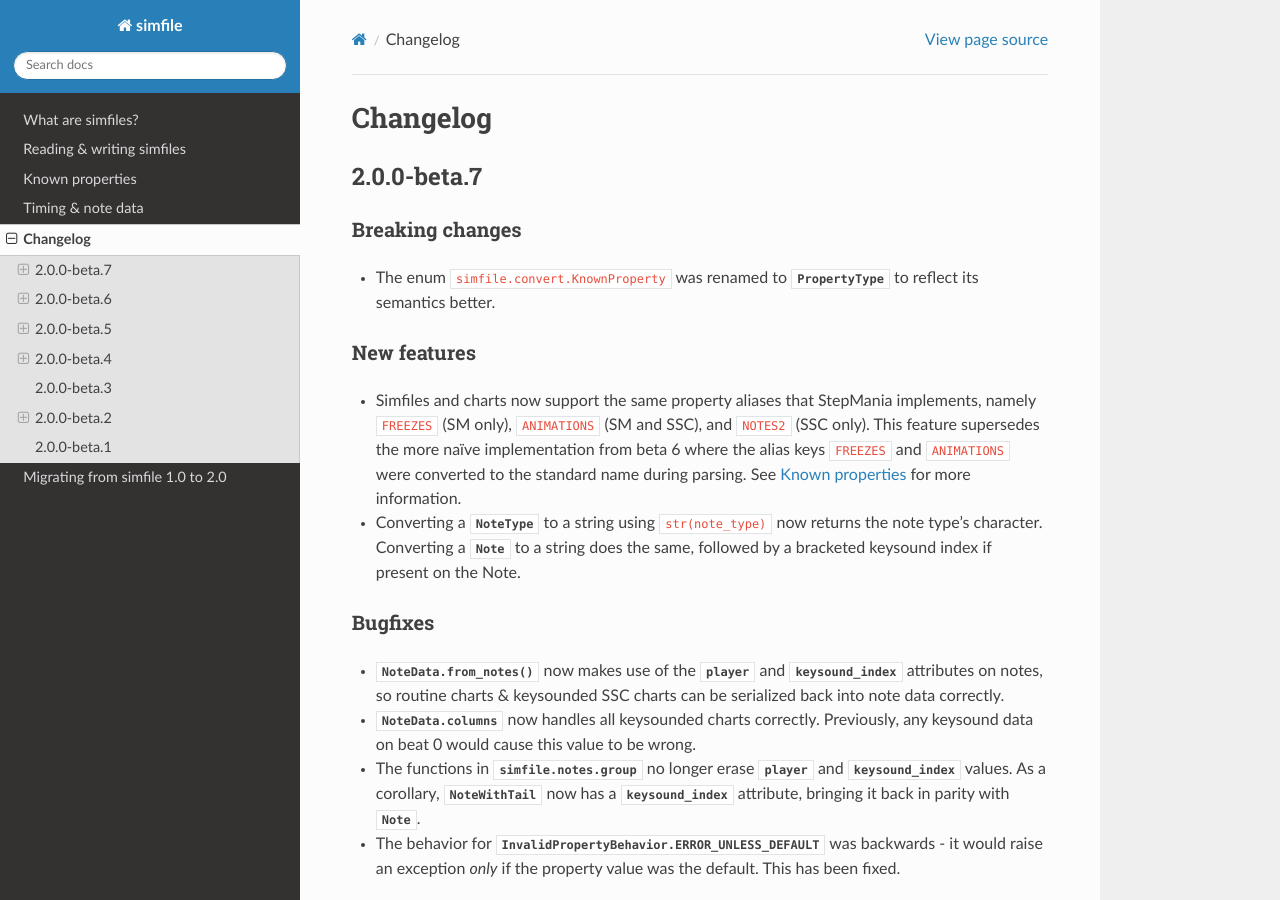
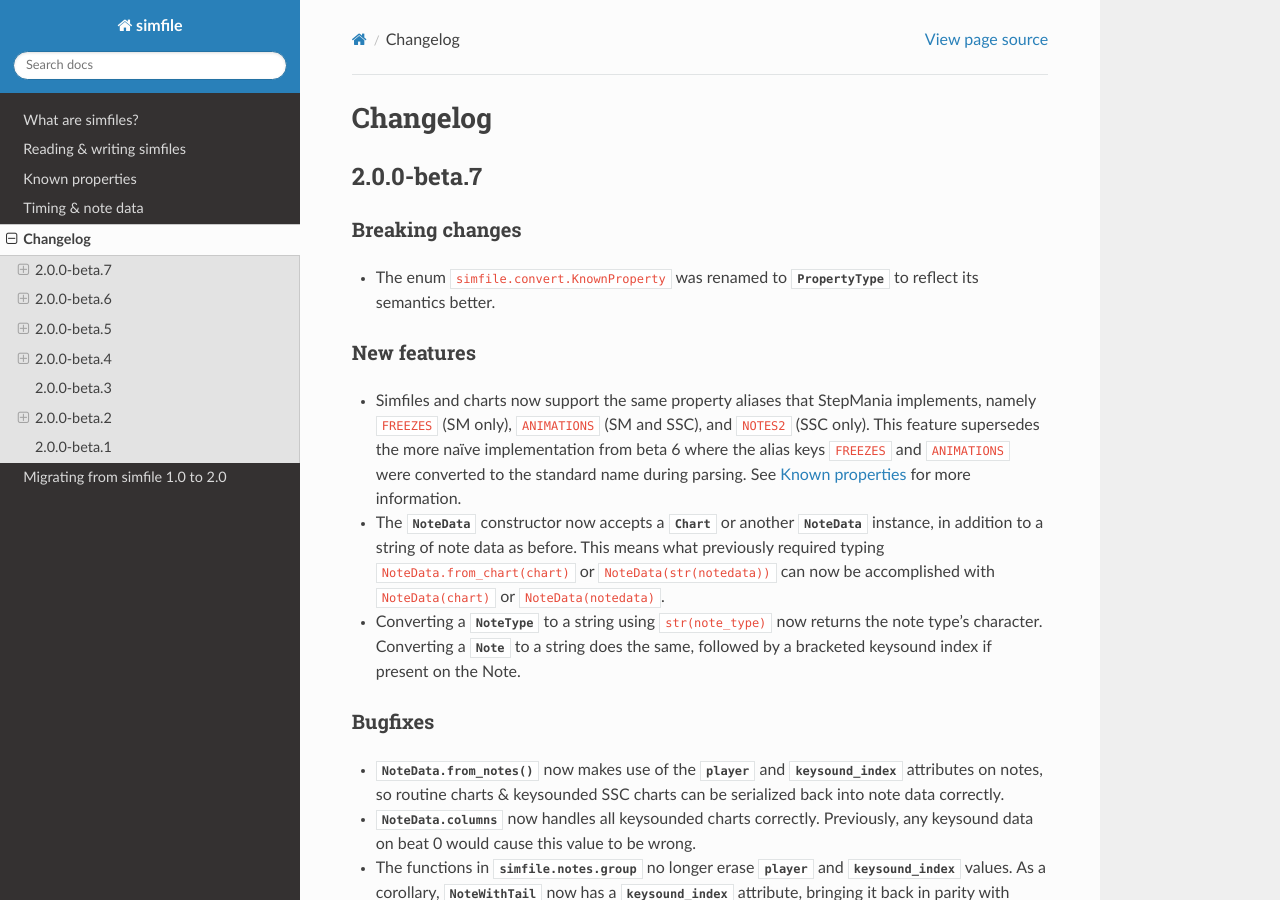
Before and after one commit to garcia/simfile, a Sphinx documentation site: the page built from docs/source/changelog.rst, in a window 1280 px wide and 900 px high. Built offline with Sphinx 7.4.7 and the Read the Docs theme 2.0.0, drawn with Linux system fonts in a browser that asks for light colours.

Commit message:
update changelog

```diff
--- a/docs/source/changelog.rst
+++ b/docs/source/changelog.rst
@@ -21,8 +21,13 @@ New features
   implementation from beta 6 where the alias keys :code:`FREEZES` and
   :code:`ANIMATIONS` were converted to the standard name during parsing. See
   :ref:`known-properties` for more information.
-* Converting a :class:`NoteType` to a string using :code:`str(note_type)` now
-  returns the note type's character. Converting a :class:`Note` to a string
+* The :class:`.NoteData` constructor now accepts a :data:`.Chart` or another
+  :class:`.NoteData` instance, in addition to a string of note data as before.
+  This means what previously required typing :code:`NoteData.from_chart(chart)`
+  or :code:`NoteData(str(notedata))` can now be accomplished with
+  :code:`NoteData(chart)` or :code:`NoteData(notedata)`.
+* Converting a :class:`.NoteType` to a string using :code:`str(note_type)` now
+  returns the note type's character. Converting a :class:`.Note` to a string
   does the same, followed by a bracketed keysound index if present on the Note.
 
 Bugfixes
```
